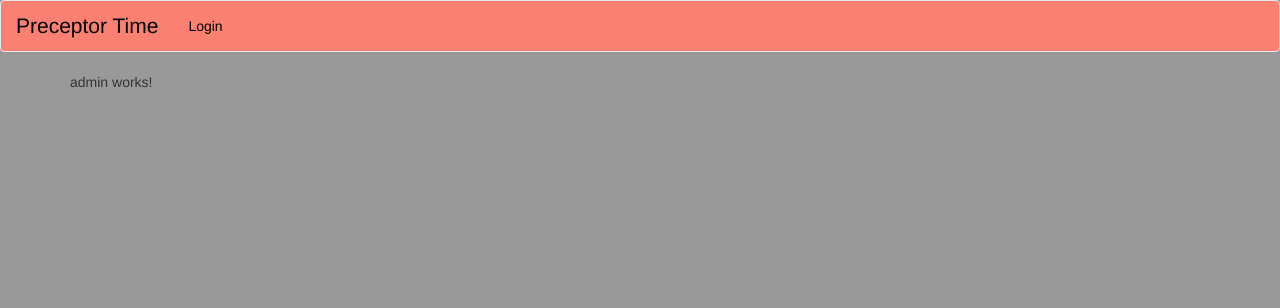
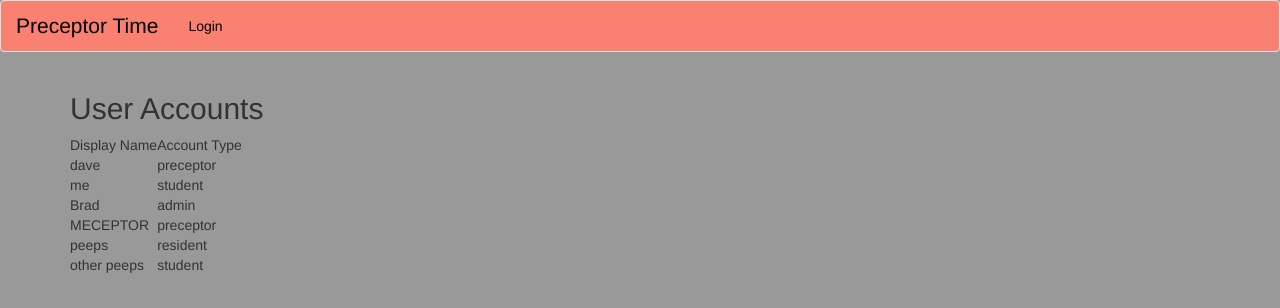
Before and after one commit to davidbisaccia/PreceptorTimeApp, an Angular app: page /admin in a window 1280 px wide. Shown: the top 308 px of the page. Built offline with nearby package versions, Linux system fonts and the light colour scheme.

Commit message:
Added the User Table
Added the user table for the admin page.
Used the Get Users method from the users service.
This is only the raw table no styles have been applied yet (it is ugly).

```diff
--- a/src/app/admin/admin/admin.component.html
+++ b/src/app/admin/admin/admin.component.html
@@ -1 +1 @@
-<p>admin works!</p>
+<app-user-table></app-user-table>
--- /dev/null
+++ b/src/app/admin/user-table/user-table.component.html
@@ -0,0 +1,18 @@
+<h2>User Accounts</h2>
+
+<table>
+    <thead>
+        <tr>
+            <td>Display Name</td>
+            <td>Account Type</td>
+            <td></td>
+        </tr>
+    </thead>
+    <tbody>
+        <tr *ngFor="let u of users">
+            <td>{{u.displayName}}</td>
+            <td>{{u.accountType}}</td>
+            <td></td>
+        </tr>
+    </tbody>
+</table>
--- /dev/null
+++ b/src/app/admin/user-table/user-table.component.ts
@@ -0,0 +1,25 @@
+import { Component, OnInit } from '@angular/core';
+import { UserDataStorageService } from 'src/app/shared/user-data-storage.service';
+import { UserInfo } from 'src/app/shared/userInfo.model';
+
+@Component({
+  selector: 'app-user-table',
+  templateUrl: './user-table.component.html',
+  styleUrls: ['./user-table.component.css']
+})
+export class UserTableComponent implements OnInit {
+
+  users: UserInfo[]= [];
+  errorMsg: string = null;
+
+  constructor(private userService: UserDataStorageService) { }
+
+  ngOnInit(): void {
+    this.userService.getUsers().subscribe(users => {
+      this.users = users;
+    }, error => {
+      this.errorMsg = error;
+    });
+  }
+
+}
--- a/src/app/app.module.ts
+++ b/src/app/app.module.ts
@@ -8,12 +8,14 @@ import { AppRoutingModule } from './app-routing.module';
 import { HttpClientModule } from '@angular/common/http';
 import { SharedModule } from './shared/shared.module';
 import { AdminComponent } from './admin/admin/admin.component';
+import { UserTableComponent } from './admin/user-table/user-table.component';
 
 @NgModule({
   declarations: [
     AppComponent,
     HeaderComponent,
     AdminComponent,
+    UserTableComponent,
   ],
   imports: [
     BrowserModule,
```
Also changed, not shown: src/app/admin/user-table/user-table.component.css (added), 1 other file (tests, documents, lock files or other folders).
